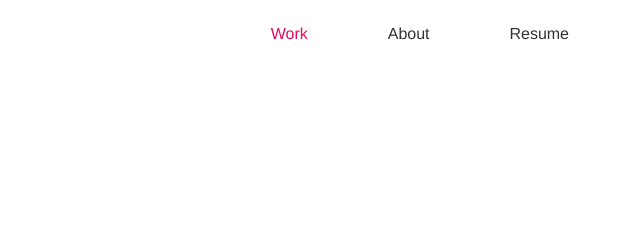
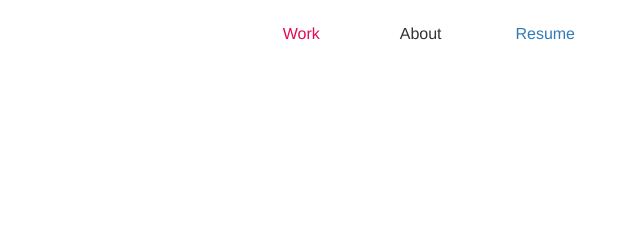
Before and after one commit to annnayu/annnayu.github.io, a plain HTML site: page index.html in a window 1280 px wide. Shown: the top 227 px of the page, 640-1280 px from the left. Drawn offline with Linux system fonts and the light colour scheme.

Commit message:
Resume button link

```diff
--- a/index.html
+++ b/index.html
@@ -17,7 +17,8 @@
         <div id="tabs">
             <button class="tablinks" onclick="openPage(event, 'Work')" id="defaultOpen">Work</button>
             <button class="tablinks" onclick="openPage(event, 'About')">About</button>
-            <button class="tablinks" onclick="openPage(event, 'Resume')">Resume</button>
+            <a target="_blank" href="http://annnayu.github.io/assets/images/AnnaYu_Resume2020.pdf" button class="tablinks">Resume</a>
+
         </div>
     </div>
     <div id="Work" class="tabcontent">
```
